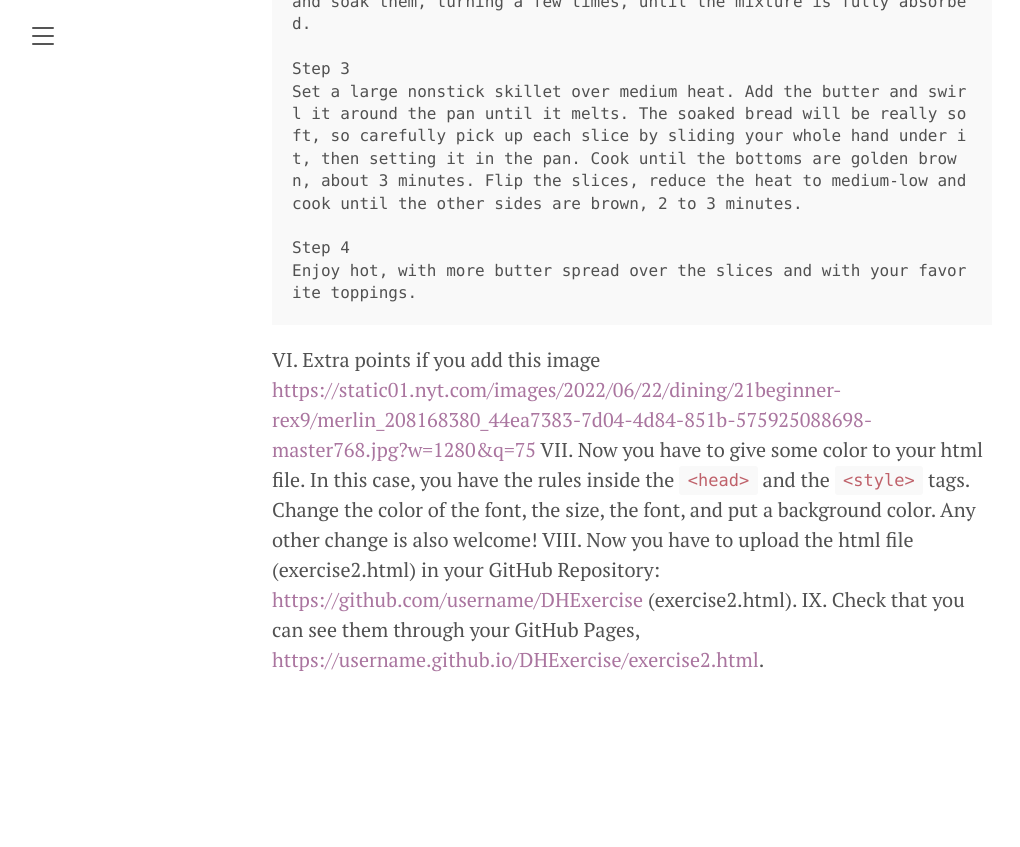
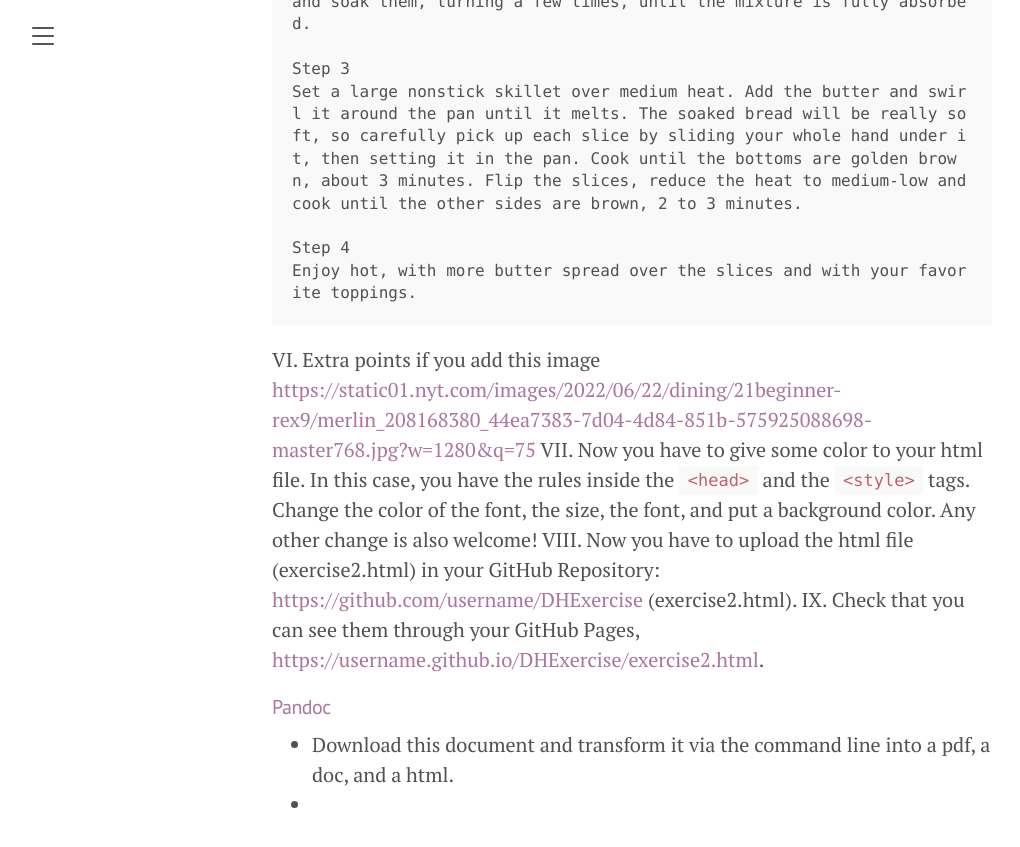
Before and after one commit to susannalles/DHPracticum_Spring23, a Jekyll site: the page built from exercises/5.InClassExercise.md, in a window 1280 px wide and 900 px high, scrolled down 2755 px. Shown: the top 847 px of the window, without its empty margins (8-1028 px from the left). Built offline with Jekyll 4.4.1, drawn with Linux system fonts in a browser that asks for light colours; before the commit the page ends 3510 px from its top, so only the background shows below that.

Commit message:
Update 5.InClassExercise.md

```diff
--- a/exercises/5.InClassExercise.md
+++ b/exercises/5.InClassExercise.md
@@ -76,3 +76,8 @@ VI. Extra points if you add this image <https://static01.nyt.com/images/2022/06/
 VII. Now you have to give some color to your html file. In this case, you have the rules inside the `<head>` and the `<style>` tags. Change the color of the font, the size, the font, and put a background color. Any other change is also welcome!
 VIII. Now you have to upload the html file (exercise2.html) in your GitHub Repository: <https://github.com/username/DHExercise> (exercise2.html).
 IX. Check that you can see them through your GitHub Pages, <https://username.github.io/DHExercise/exercise2.html>.
+
+#### Pandoc
+
+- Download this document and transform it via the command line into a pdf, a doc, and a html.
+-
```
